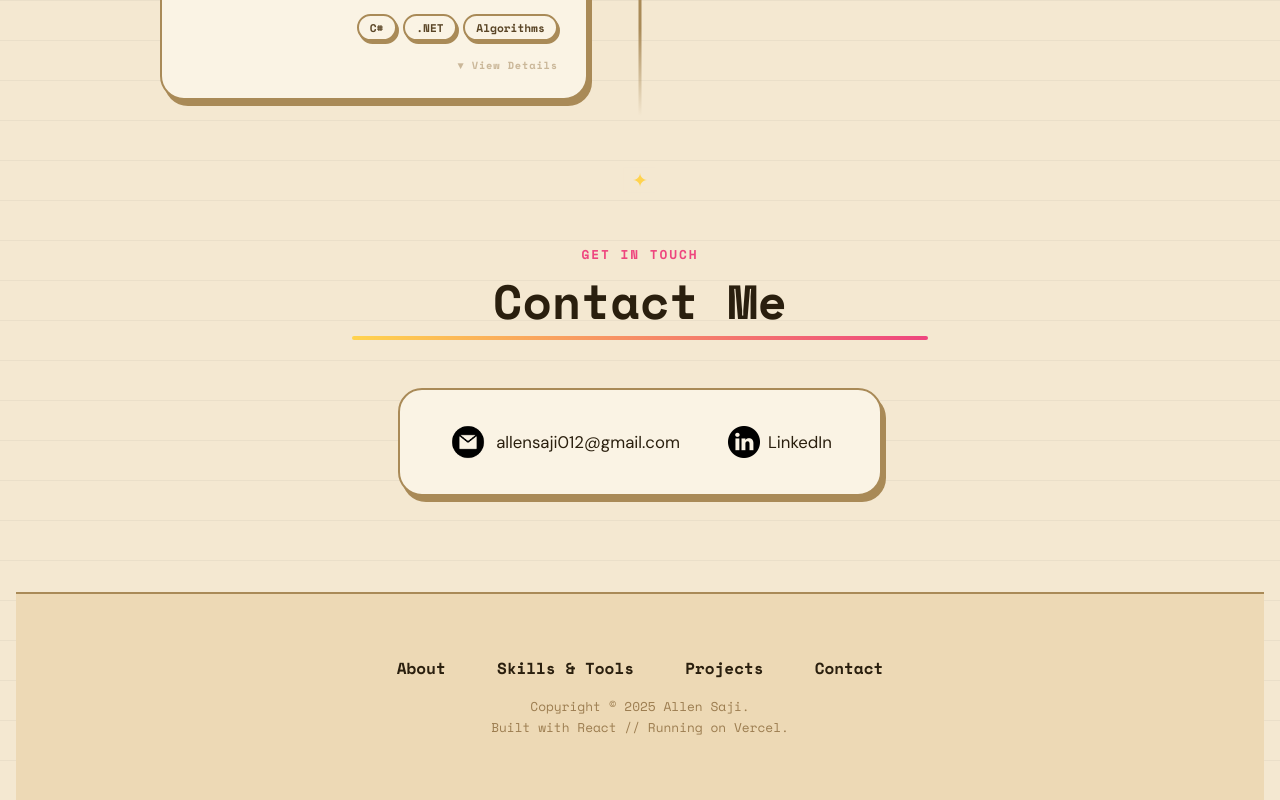
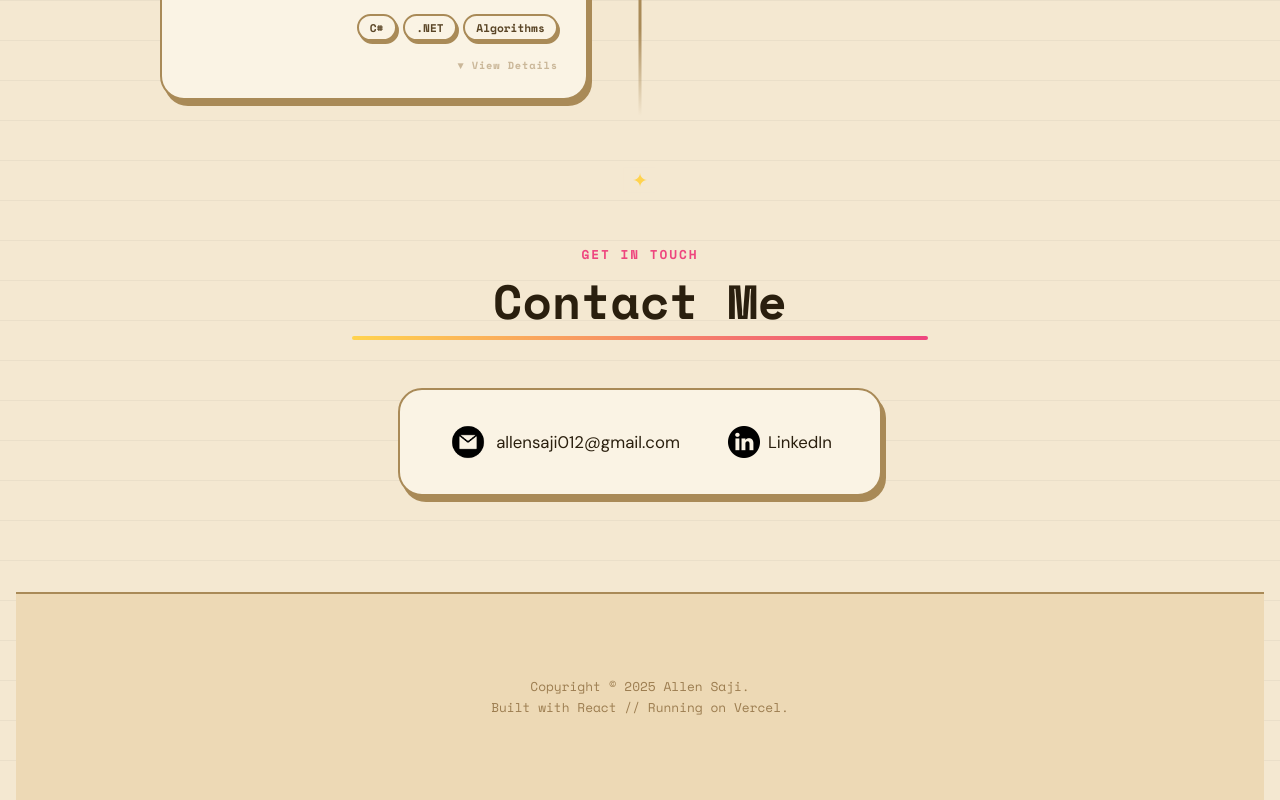
Before and after one commit to unholypot/about-me-react, a React (Vite) app: page / in a window 1280 px wide. Shown: the part 3379-4179 px from the top of the page. Built offline with nearby package versions, Linux system fonts and the light colour scheme.

Commit message:
tweaked footer and removed links...redundant

```diff
--- a/src/components/Footer.jsx
+++ b/src/components/Footer.jsx
@@ -9,24 +9,7 @@ function Footer() {
       whileInView="visible"
       viewport={defaultViewport}
     >
-      <nav>
-        <div className="nav-links-container">
-          <ul className="nav-links">
-            <li>
-              <a href="#about">About</a>
-            </li>
-            <li>
-              <a href="#experience">Skills &amp; Tools</a>
-            </li>
-            <li>
-              <a href="#projects">Projects</a>
-            </li>
-            <li>
-              <a href="#contact">Contact</a>
-            </li>
-          </ul>
-        </div>
-      </nav>
+
       <p>Copyright &#169; 2025 Allen Saji.</p>
       <p> Built with React {"//"} Running on Vercel.</p>
     </motion.footer>
```
